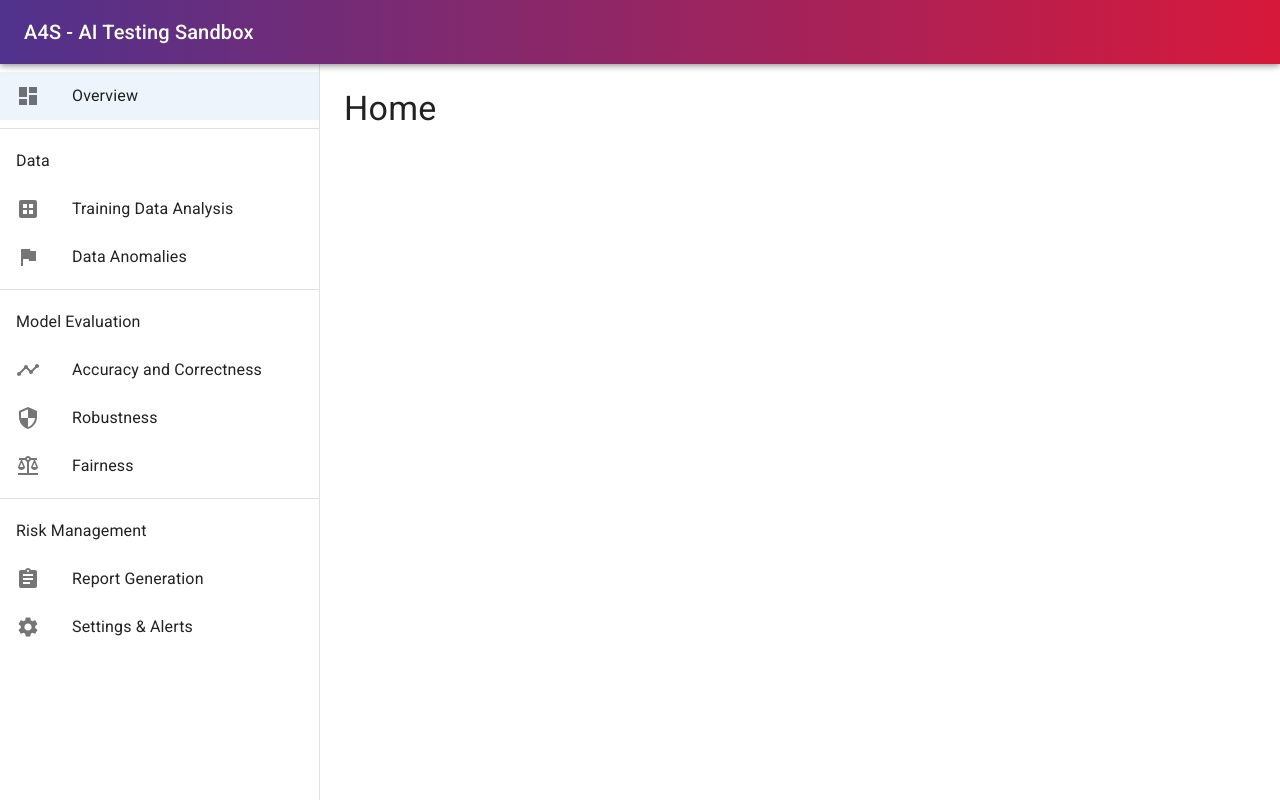
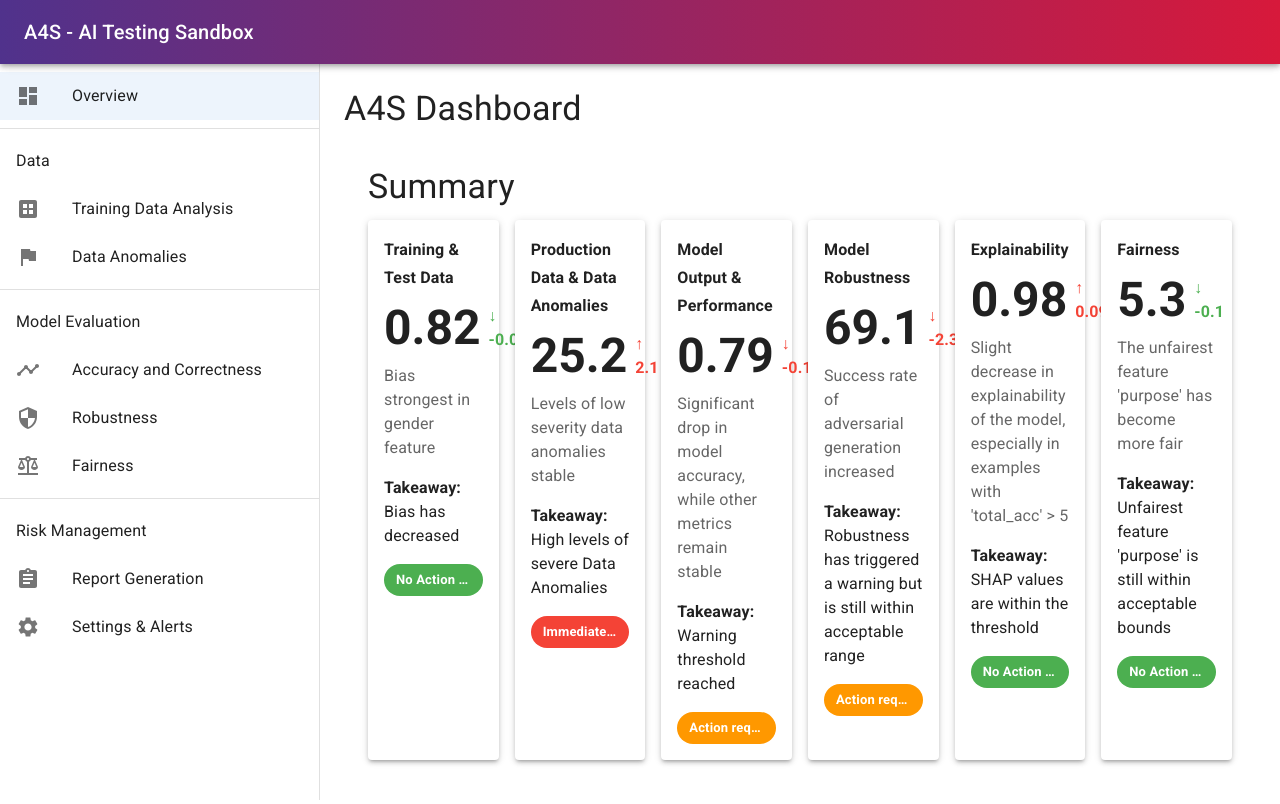
Before and after one commit to lux-ai-factory/aisc-webapp, a React (Vite) app: page / in a window 1280 px wide. Shown: the top 804 px of the page. Built offline with nearby package versions, Linux system fonts and the light colour scheme; what chartjs-plugin-zoom would draw is missing.

Commit message:
Dashboard

```diff
--- /dev/null
+++ b/src/components/SummaryTable.tsx
@@ -0,0 +1,146 @@
+import React from "react";
+import { Box, Grid, Typography, Paper, Chip } from "@mui/material";
+import { green, orange, red } from "@mui/material/colors";
+
+interface MetricCardProps {
+    title: string;
+    metric: string | number;
+    change: string | number;
+    changeColor: string;
+    observations: string;
+    takeaway: string;
+    recommendation: string;
+    recommendationColor: string;
+}
+
+const MetricCard: React.FC<MetricCardProps> = ({
+    title,
+    metric,
+    change,
+    changeColor,
+    observations,
+    takeaway,
+    recommendation,
+    recommendationColor,
+}) => {
+    return (
+        <Paper elevation={3} sx={{ padding: 2, height: "100%" }}>
+            <Typography variant="subtitle1" fontWeight="bold">
+                {title}
+            </Typography>
+            <Box display="flex" alignItems="center" mt={1}>
+                <Typography variant="h3" fontWeight="bold">
+                    {metric}
+                </Typography>
+                <Typography
+                    variant="body1"
+                    sx={{ color: changeColor, fontWeight: "bold", marginLeft: 1 }}
+                >
+                    {change}
+                </Typography>
+            </Box>
+            <Typography variant="body1" color="textSecondary" mt={1}>
+                {observations}
+            </Typography>
+            <Typography variant="body1" mt={2}>
+                <strong>Takeaway: </strong>
+                {takeaway}
+            </Typography>
+            <Box mt={2}>
+                <Chip
+                    label={recommendation}
+                    sx={{
+                        backgroundColor: recommendationColor,
+                        color: "#fff",
+                        fontWeight: "bold",
+                    }}
+                />
+            </Box>
+        </Paper>
+    );
+};
+
+const SummaryTable: React.FC = () => {
+    const metricsData = [
+        {
+            title: "Training & Test Data",
+            metric: 0.82,
+            change: "↓ -0.04",
+            changeColor: green[500],
+            observations: "Bias strongest in gender feature",
+            takeaway: "Bias has decreased",
+            recommendation: "No Action required",
+            recommendationColor: green[500],
+        },
+        {
+            title: "Production Data & Data Anomalies",
+            metric: 25.2,
+            change: "↑ 2.1",
+            changeColor: red[500],
+            observations: "Levels of low severity data anomalies stable",
+            takeaway: "High levels of severe Data Anomalies",
+            recommendation: "Immediate Action required",
+            recommendationColor: red[500],
+        },
+        {
+            title: "Model Output & Performance",
+            metric: 0.79,
+            change: "↓ -0.18",
+            changeColor: red[500],
+            observations:
+                "Significant drop in model accuracy, while other metrics remain stable",
+            takeaway: "Warning threshold reached",
+            recommendation: "Action required at some point",
+            recommendationColor: orange[500],
+        },
+        {
+            title: "Model Robustness",
+            metric: 69.1,
+            change: "↓ -2.3",
+            changeColor: red[500],
+            observations: "Success rate of adversarial generation increased",
+            takeaway: "Robustness has triggered a warning but is still within acceptable range",
+            recommendation: "Action required at some point",
+            recommendationColor: orange[500],
+        },
+        {
+            title: "Explainability",
+            metric: 0.98,
+            change: "↑ 0.09",
+            changeColor: red[500],
+            observations:
+                "Slight decrease in explainability of the model, especially in examples with 'total_acc' > 5",
+            takeaway: "SHAP values are within the threshold",
+            recommendation: "No Action required",
+            recommendationColor: green[500],
+        },
+        {
+            title: "Fairness",
+            metric: 5.3,
+            change: "↓ -0.1",
+            changeColor: green[500],
+            observations: "The unfairest feature 'purpose' has become more fair",
+            takeaway:
+                "Unfairest feature 'purpose' is still within acceptable bounds",
+            recommendation: "No Action required",
+            recommendationColor: green[500],
+        },
+    ];
+
+    return (
+        <Box sx={{ padding: 3 }}>
+            <Typography component="h2" variant="h4" gutterBottom>
+                Summary
+            </Typography>
+            <Grid container spacing={2}>
+                {metricsData.map((metric, index) => (
+                    <Grid item xs={12} sm={6} md={2} key={index}>
+                        <MetricCard {...metric} />
+                    </Grid>
+                ))}
+            </Grid>
+        </Box>
+    );
+};
+
+export default SummaryTable;
--- a/src/pages/Home.tsx
+++ b/src/pages/Home.tsx
@@ -1,7 +1,18 @@
 // src/components/Home.jsx
 
-import Construction from "./Construction";
+import { Typography } from "@mui/material";
+import SummaryTable from "../components/SummaryTable";
 
-const Home = () => <Construction title="Home" />;
+// const Home = () => <Construction title="Home" />;
+const Home = () => {
+    return (
+        <>
+            <Typography component="h2" variant="h4" gutterBottom>
+                A4S Dashboard
+            </Typography>
+
+            <SummaryTable />
+        </>);
+};
 
 export default Home;
```
